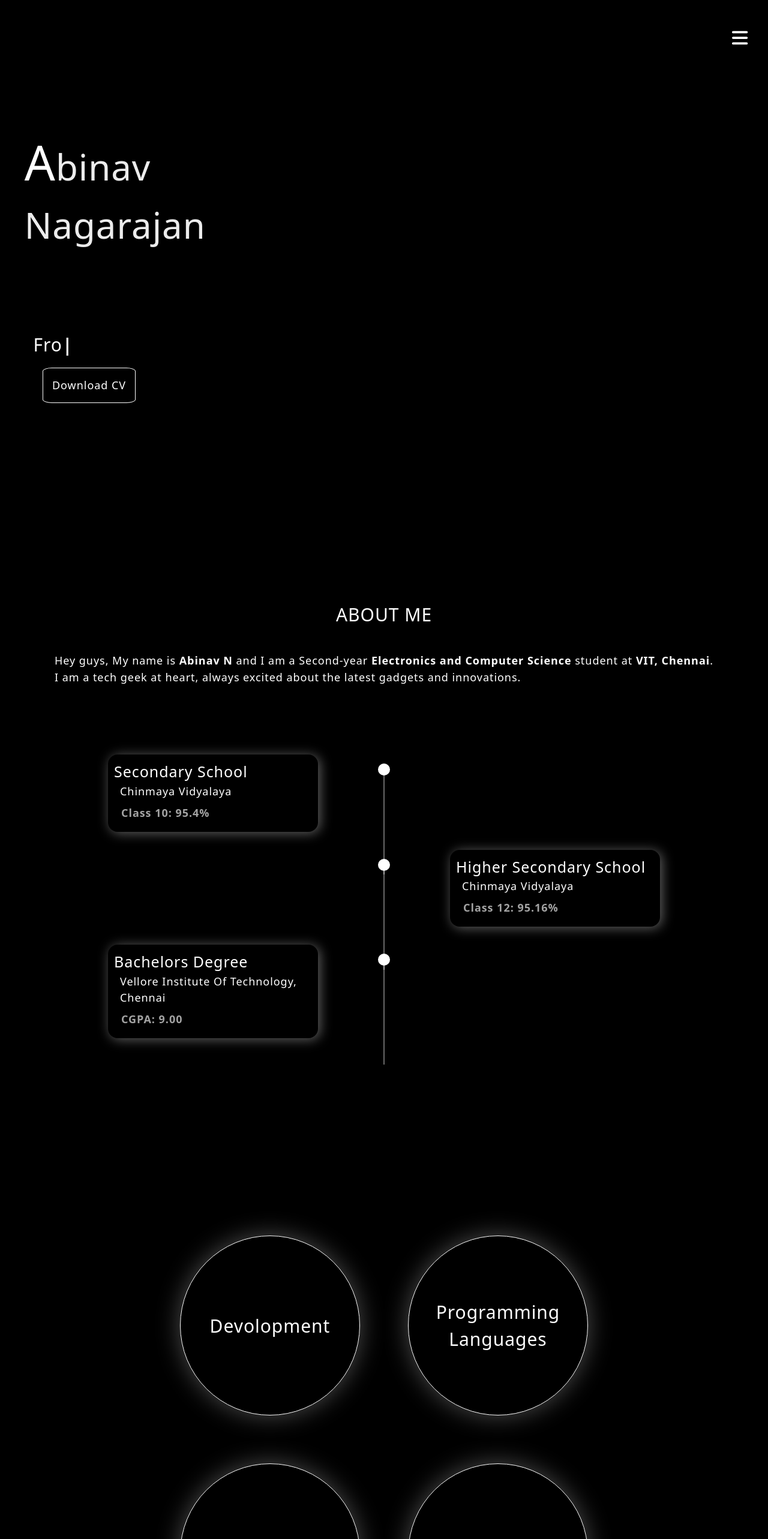
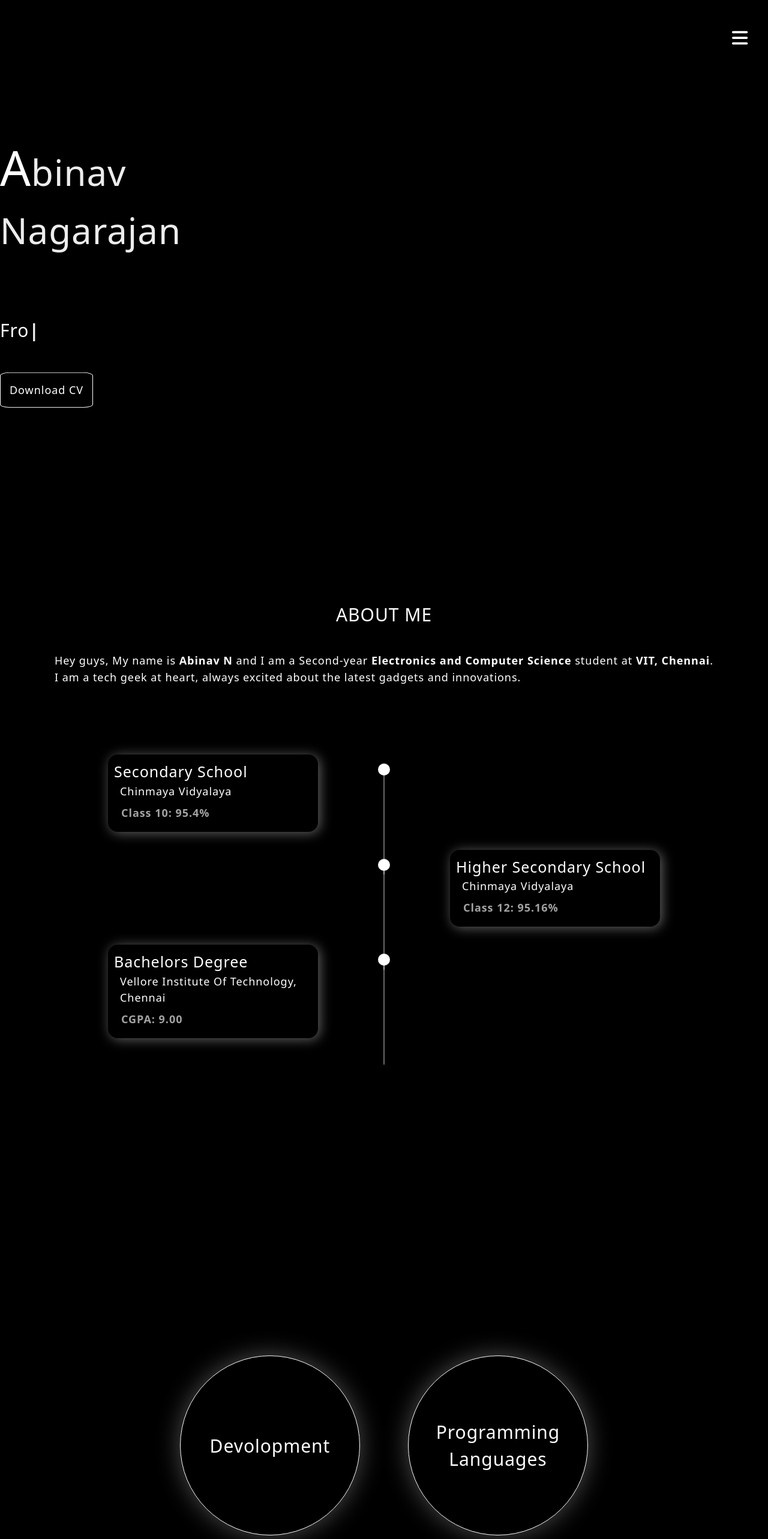
Before and after one commit to NAbinav/Abinav, a Next.js app: page / in a window 1280 px wide. Shown: the top 2566 px of the page at 60% size. Built offline with nearby package versions, Linux system fonts and the light colour scheme.

Commit message:
structure

```diff
--- a/src/app/globals.css
+++ b/src/app/globals.css
@@ -68,7 +68,6 @@ body {
   max-width: 630px;
   cursor: pointer;
   width: calc(100%-20px);
-  transform: translateY(100px);
   gap: 20px;
   justify-content: center;
 }
@@ -81,14 +80,13 @@ p {
 
 #name {
   font-weight: 400;
-  position: absolute;
+  position: sticky;
   font-size: 60px;
   color: rgba(255, 255, 255, 0.924);
-  transform: translate(-10%, 100%);
+  bottom: 50%;
 }
 
 #details {
-  transform: translate(-10%,70%);
   position: sticky;
   display: block;
 }
@@ -262,16 +260,12 @@ ul {
   transition: all 1s;
 
 }
-.circle:hover{
-  height: 350px;
-  width: 350px;
-}
 .container{
   justify-content: center;
   align-content: center;
   display: flex;
   flex-wrap: wrap;
-  width: 880px;
+  width: 80%;
   row-gap: 6rem;
   gap:5rem;
   margin: 0 auto;
--- a/src/app/home.tsx
+++ b/src/app/home.tsx
@@ -30,8 +30,6 @@ export const others = keyframes`
 
 const Home = () => {
   const el = React.useRef(null);
-  const ref = useRef(null);
-  const isInView = useInView(ref, { once: true });
 
   React.useEffect(() => {
     const typed = new Typed(el.current, {
@@ -56,13 +54,13 @@ const Home = () => {
   }, []);
   return (
     <main className="ov ">
-      <div style={{ height: "100dvh", display: "flex" }} className="hidden">
-        <Reveal keyframes={Name}>
+      <div style={{ height: "", display: "flex" }} className=" flex flex-col">
+        <div className="">
           <p id="name">
             <span id="a">A</span>binav <br />
             Nagarajan
           </p>
-        </Reveal>
+        </div>
         <div className="flex flex-col gap-12 det">
           <p id="details" className="typed" ref={el}></p>
           <Reveal keyframes={others}>
--- a/src/app/intro.tsx
+++ b/src/app/intro.tsx
@@ -1,6 +1,6 @@
 "use client";
 import { useEffect } from "react";
-import React, { MouseEvent } from "react";
+import React from "react";
 function Intro() {
   useEffect(() => {
     const observer = new IntersectionObserver((entries) => {
@@ -41,15 +41,18 @@ function Intro() {
   return (
     <main
       style={{
-        height: "100  dvh",
+        height: "100dvh",
         display: "flex",
         justifyContent: "center",
         alignContent: "center",
         alignItems: "center",
       }}
-      className="hidden firstpage"
+      className=" firstpage"
     >
-      <div id="cards">
+      <div
+        id="cards"
+        className="center align-middle justify-center items-center"
+      >
         <div
           className="card"
           onClick={() => {
--- a/src/app/skills.tsx
+++ b/src/app/skills.tsx
@@ -39,7 +39,7 @@ const list1 = [
 const Skills = () => {
   return (
     <main className="">
-      <div style={{ height: "100dvh" }} className="container ">
+      <div style={{ height: "150dvh" }} className="container ">
         <Reveal keyframes={Name} delay={300}>
           <div className="circle  group hover:shadow-[0_0px_40px] hover:shadow-rose-500">
             <div className="group-hover:hidden">Devolopment </div>
```
